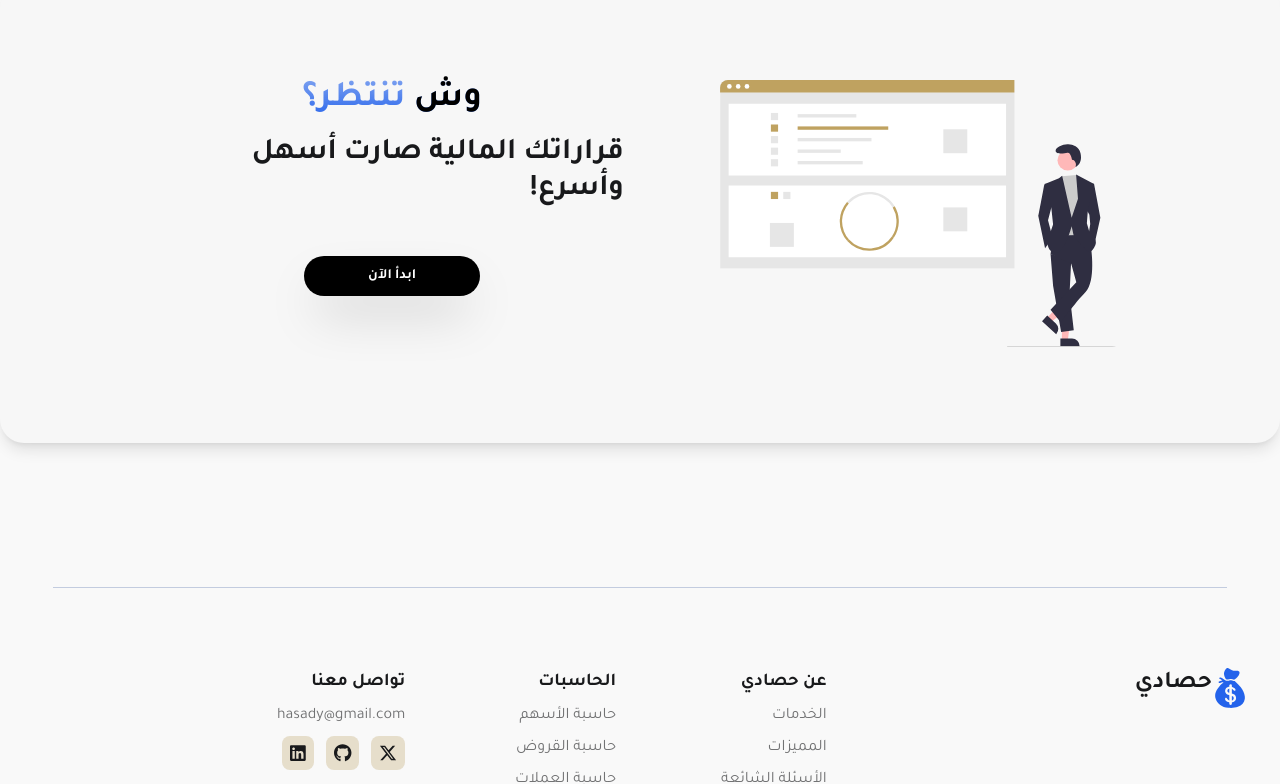
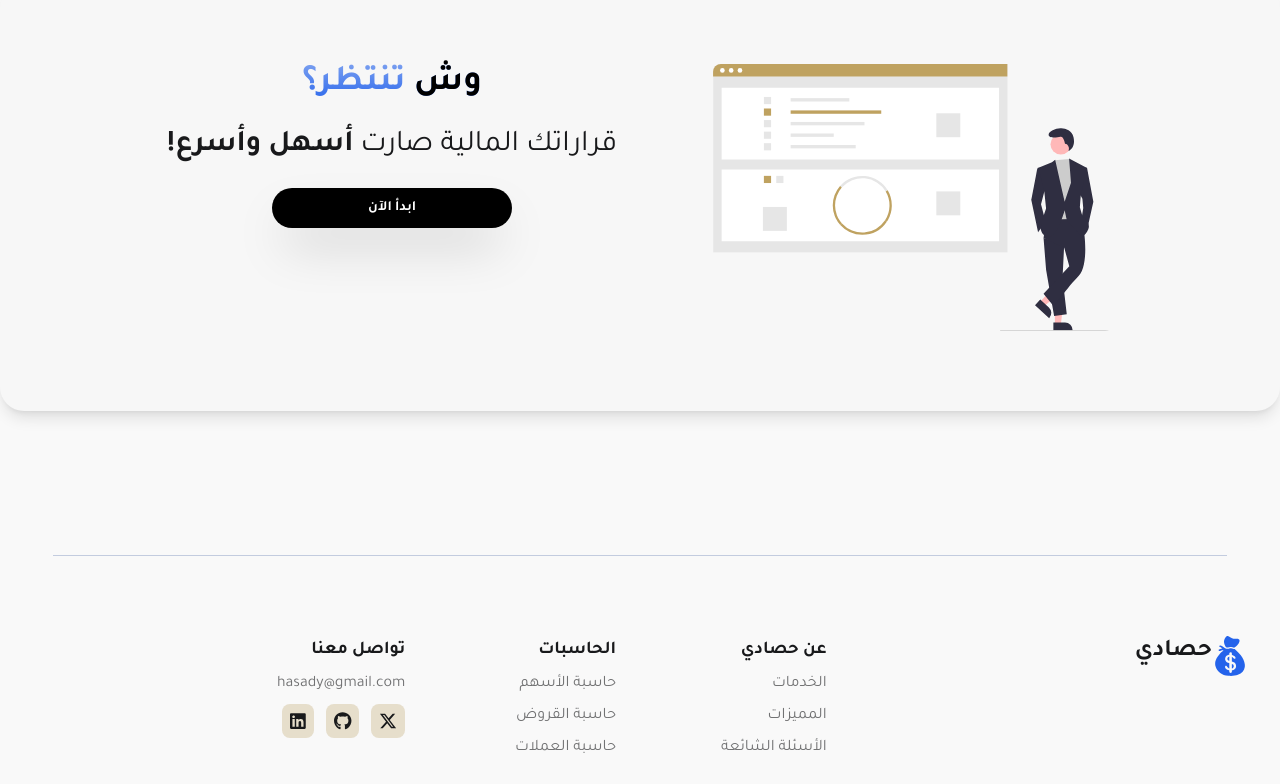
Before and after one commit to HassanAlabdulal/Hasady, a Next.js app: page / in a window 1280 px wide. Shown: the part 4100-4884 px from the top of the page. Built offline with nearby package versions, Linux system fonts and the light colour scheme.

Commit message:
enhance: adjust font sizes

```diff
--- a/components/start.tsx
+++ b/components/start.tsx
@@ -15,8 +15,8 @@ export default function Start() {
   }, []);
   return (
     <section id="about" className=" w-full bg-[#f9f9f9] max-sm:pb-24 pb-36">
-      <div className="shadow-lg bg-[#f7f7f7] rounded-3xl container py-24 max-sm:py-12">
-        <div className="md:px-32 flex flex-col-reverse md:flex-row gap-8 md:gap-24">
+      <div className="shadow-lg bg-[#f7f7f7] rounded-3xl container py-20 max-sm:py-12">
+        <div className="md:px-32 flex flex-col-reverse md:flex-row gap-8 md:gap-24 justify-center">
           <img
             src="/assets/starting.svg"
             alt="Starting Setion"
@@ -30,13 +30,14 @@ export default function Start() {
               </h2>
             </div>
             <div>
-              <h1 className="text-3xl font-semibold mt-4 mb-12">
-                قراراتك المالية صارت أسهل وأسرع!
+              <h1 className="text-3xl mt-6 mb-6">
+                قراراتك المالية صارت{" "}
+                <span className="font-semibold">أسهل وأسرع!</span>
               </h1>
             </div>
 
             <div>
-              <Button className=" rounded-full px-16 shadow-2xl bg-black font-semibold hover:bg-neutral-800">
+              <Button className=" rounded-full px-24 shadow-2xl bg-black font-semibold hover:bg-neutral-800">
                 <Link href="/sign-in">ابدأ الآن </Link>
               </Button>
             </div>
```
